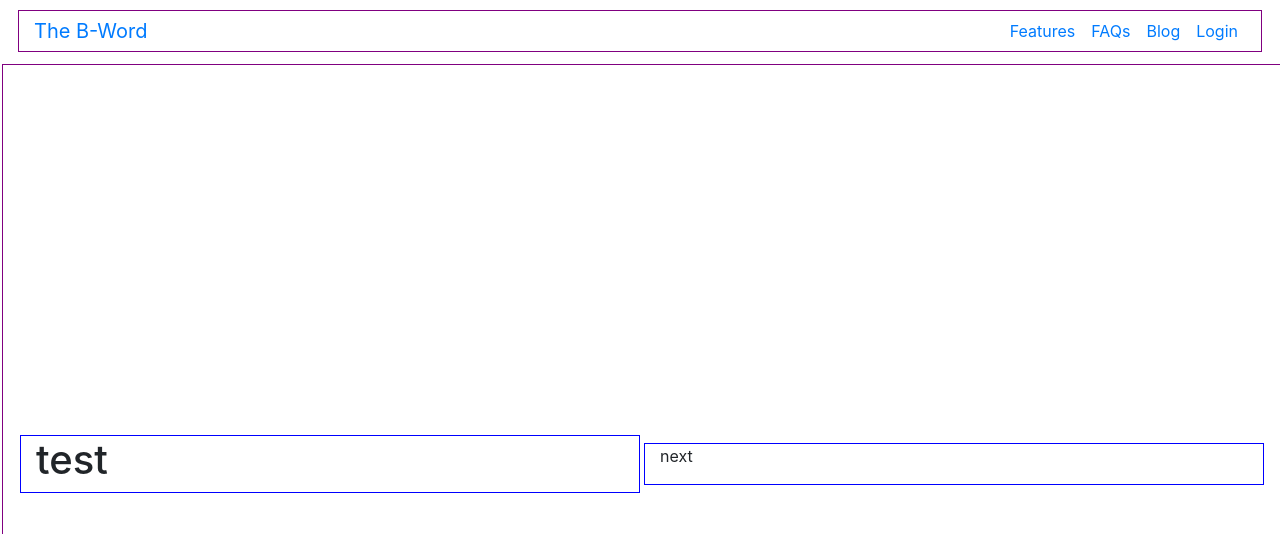
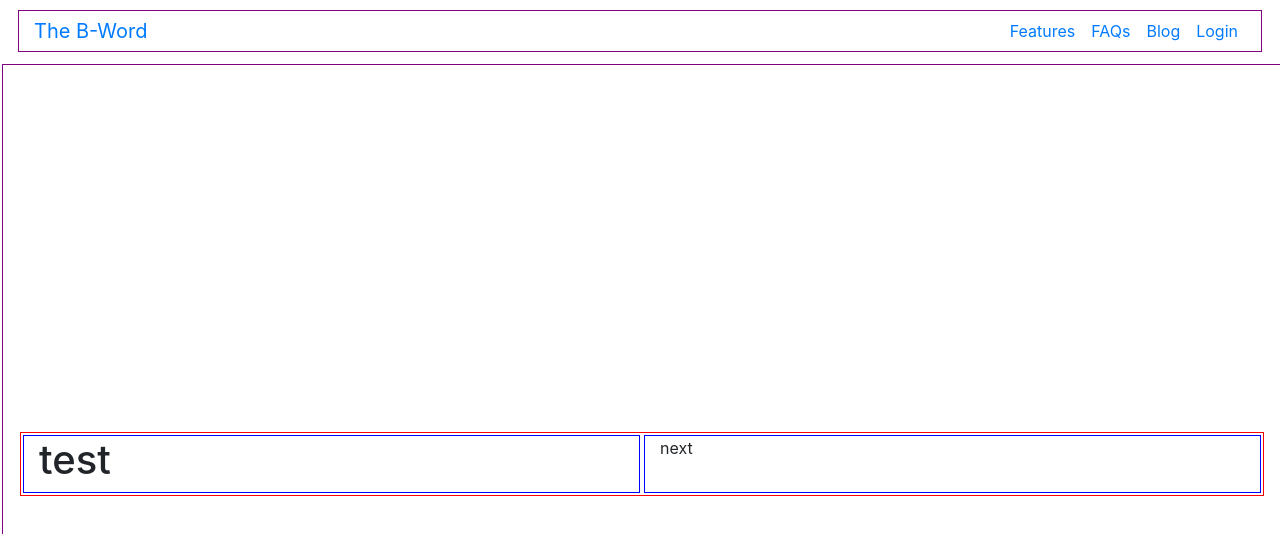
Before and after one commit to SirenaAlyceDev/react-budget, a React (Create React App) app: page / in a window 1280 px wide. Shown: the top 534 px of the page. Built offline with nearby package versions, Linux system fonts and the light colour scheme.

Commit message:
test #3 for alignment

```diff
--- a/src/components/HomeComponent.js
+++ b/src/components/HomeComponent.js
@@ -28,13 +28,16 @@ const Home = (props) => {
         <Header />
       </div>
       {/* <div class="d-flex flex-column min-vh-100 justify-content-center align-items-center"> */}
-      <div class="container-fluid d-flex align-items-center min-vh-100">
-        <div class="col">
+      <div className="container-fluid d-flex align-items-center min-vh-100">
+          <div class='row w-100'>
+          <div class="col">
           <h1>test</h1>
         </div>
         <div class="col">
           <p>next</p>
         </div>
+          </div>
+
       </div>
       {/* </div> */}
 
```
Also changed, not shown: 1 other file (tests, documents, lock files or other folders).
